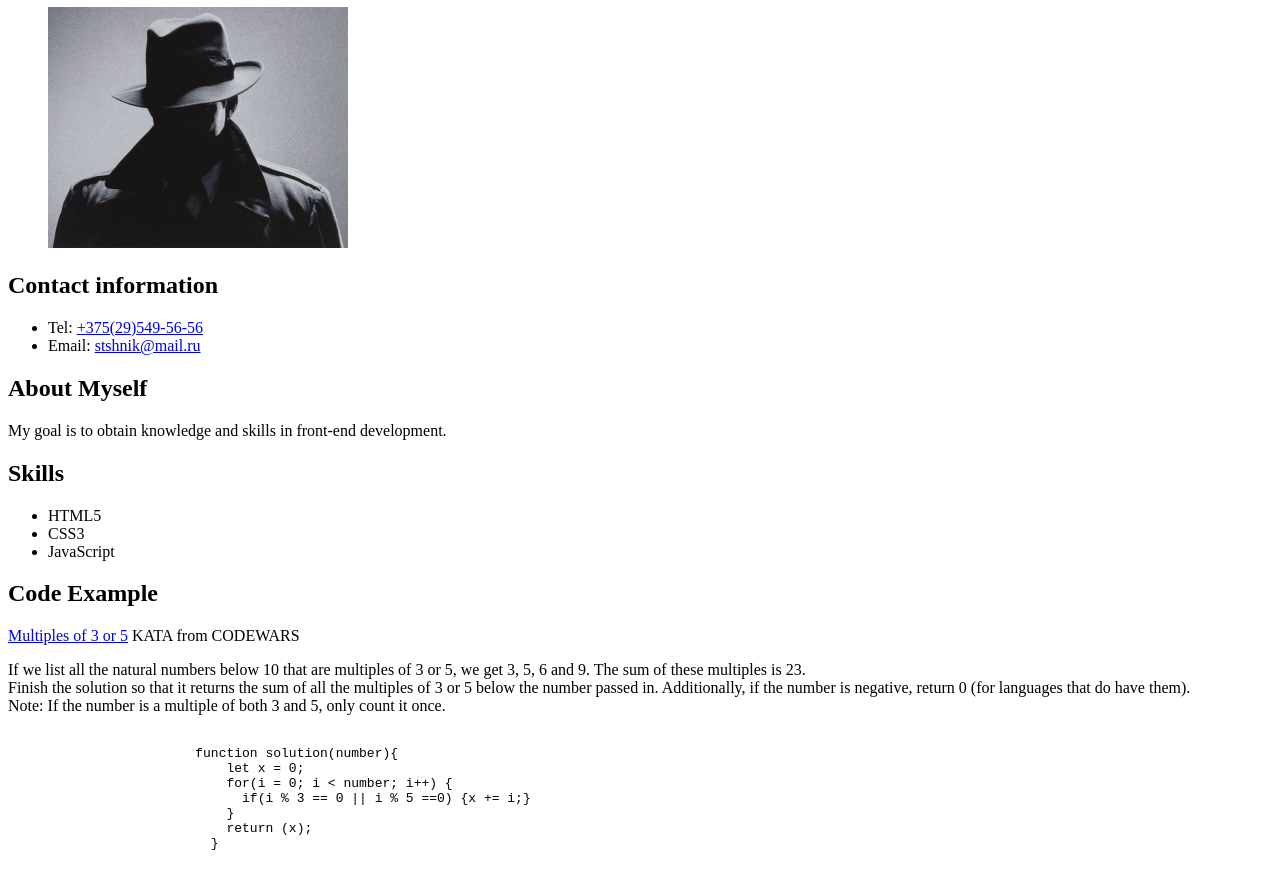
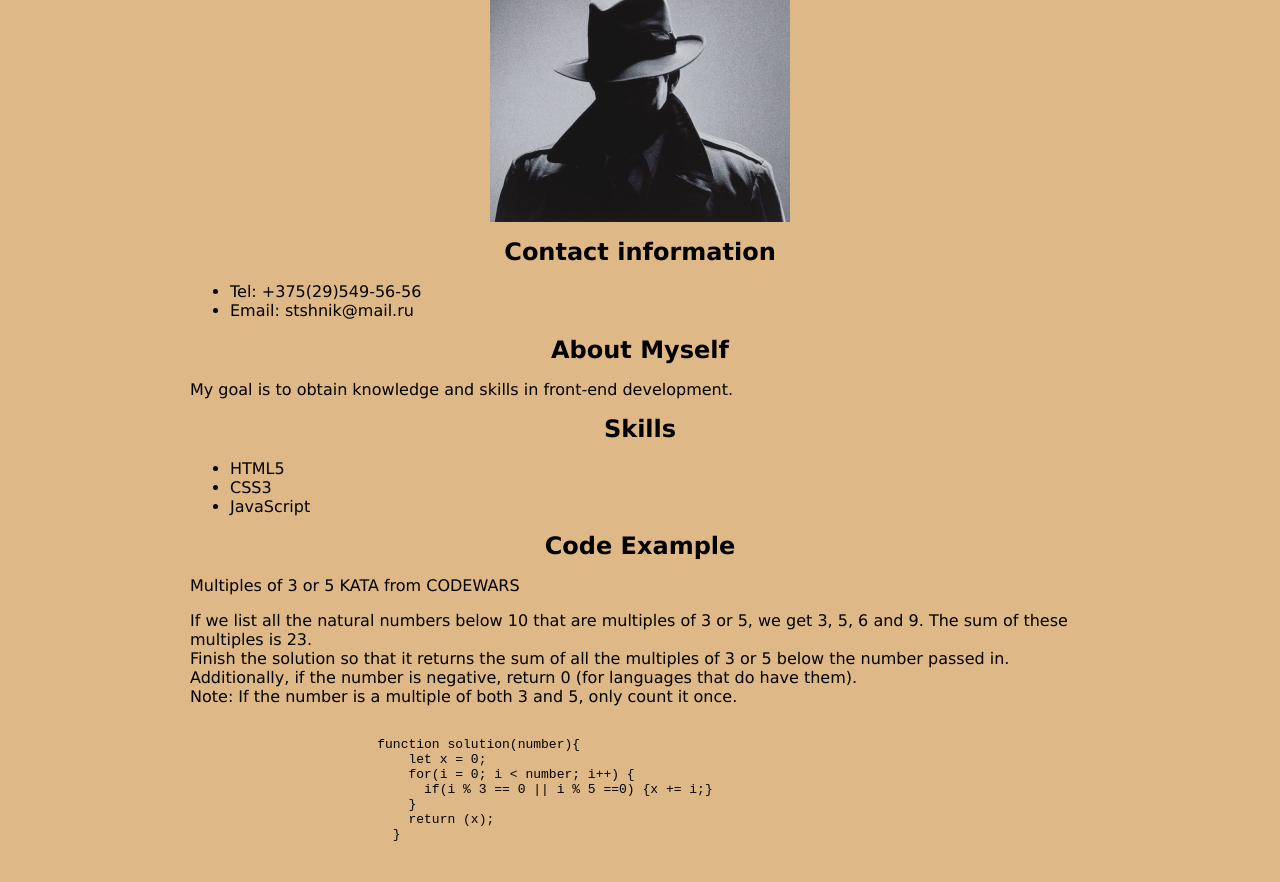
Before and after one commit to sergsts/rsschool-cv, a plain HTML site: page index.html in a window 1280 px wide. Shown: the part 73-955 px from the top of the page. Drawn offline with Linux system fonts and the light colour scheme.

Commit message:
feat: finish style.css-file

```diff
--- /dev/null
+++ b/CSS/style.css
@@ -0,0 +1,40 @@
+body {
+    margin: 0;
+    background-color: burlywood;
+    font-family: Verdana, Geneva, Tahoma, sans-serif;
+}
+
+* {
+    box-sizing: border-box;
+  }
+
+  h1,
+  h2,
+  h3,
+  h4,
+  h5,
+  h6 {
+    margin: 0;
+    text-align: center;
+  }
+
+.avatar {
+    display: block;
+    margin: 0 auto;
+}
+
+a {
+    color: #000;
+    text-decoration: none;
+}
+
+.container {
+    max-width: 900px;
+    margin: 0 auto;
+}
+
+.main-footer {
+    display: flex;
+    justify-content: space-around;
+    align-items: center;
+}
--- a/index.html
+++ b/index.html
@@ -5,6 +5,7 @@
     <meta http-equiv="X-UA-Compatible" content="IE=edge">
     <meta name="viewport" content="width=device-width, initial-scale=1.0">
     <title>CV</title>
+    <link rel="stylesheet" href="CSS/style.css">
 </head>
 <body>
     <div class="container">
```
